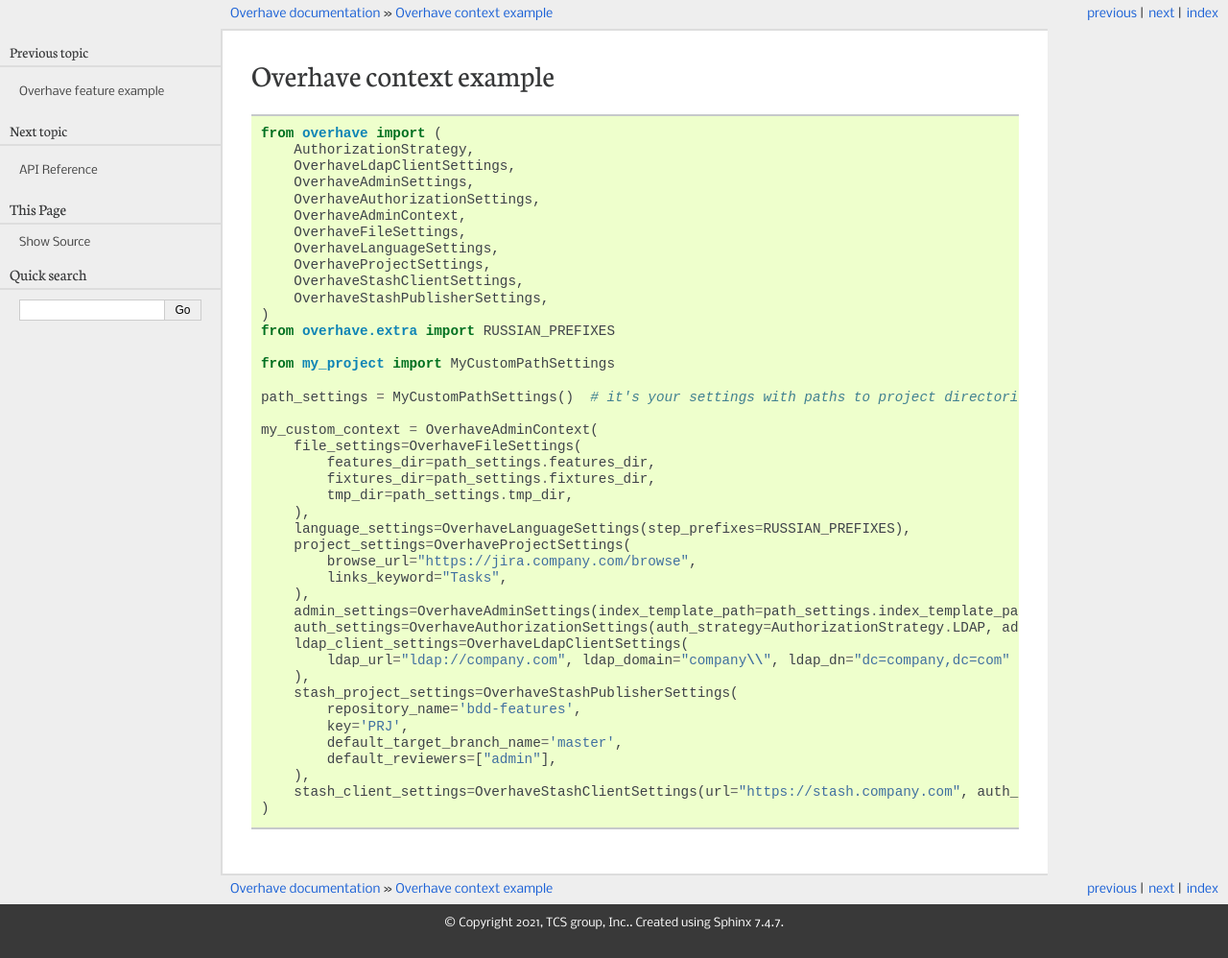
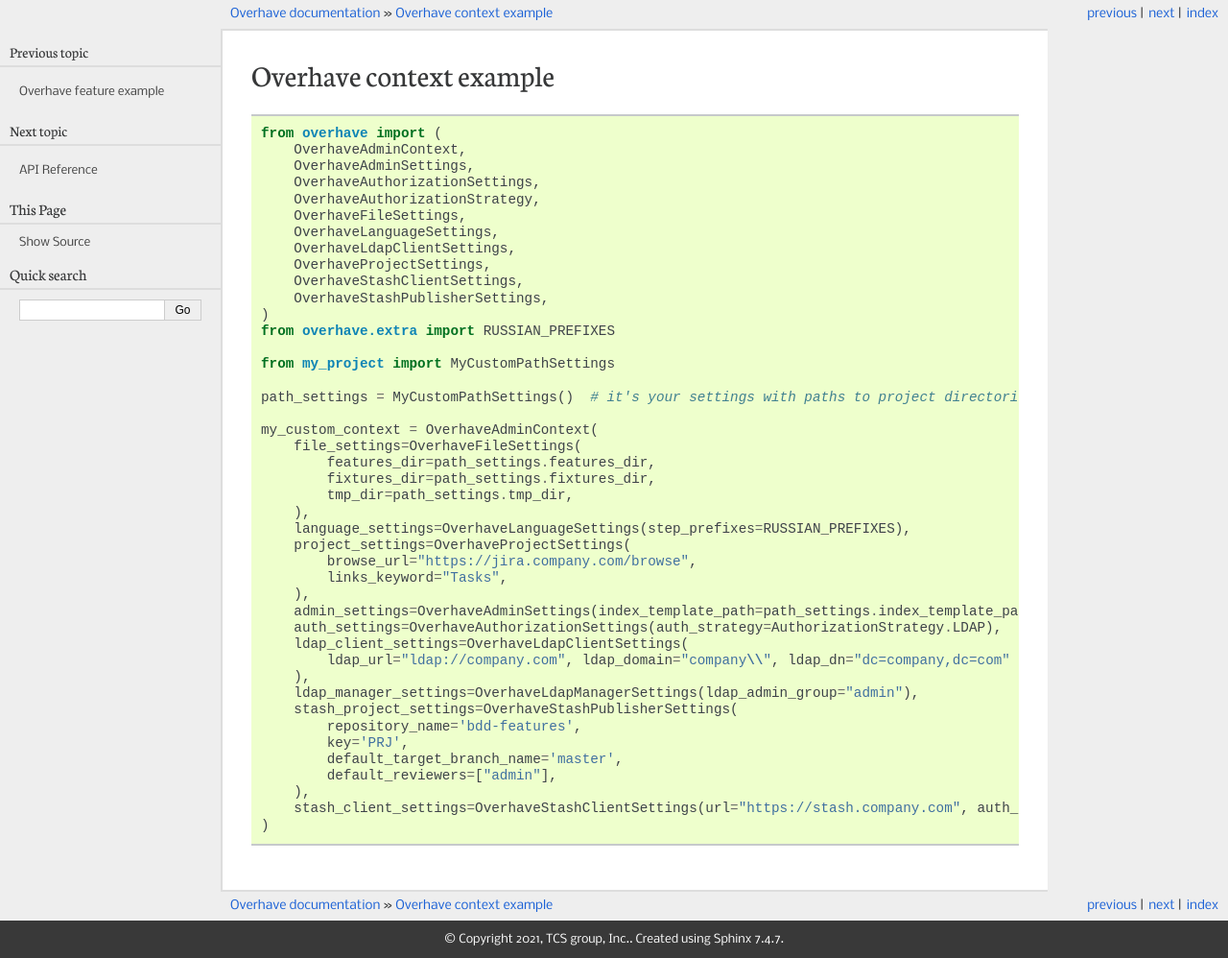
Before and after one commit to Tinkoff/overhave, a Sphinx documentation site: the page built from docs/includes/context_example.rst, in a window 1280 px wide. Shown: the whole page at 96% size. Built offline with Sphinx 7.4.7, drawn with Linux system fonts in a browser that asks for light colours; pages that are not in the unit, such as notebooks, are missing from menus.

```diff
--- a/docs/includes/context_example.rst
+++ b/docs/includes/context_example.rst
@@ -5,13 +5,13 @@
 .. code-block:: python
 
     from overhave import (
-        AuthorizationStrategy,
-        OverhaveLdapClientSettings,
+        OverhaveAdminContext,
         OverhaveAdminSettings,
         OverhaveAuthorizationSettings,
-        OverhaveAdminContext,
+        OverhaveAuthorizationStrategy,
         OverhaveFileSettings,
         OverhaveLanguageSettings,
+        OverhaveLdapClientSettings,
         OverhaveProjectSettings,
         OverhaveStashClientSettings,
         OverhaveStashPublisherSettings,
@@ -34,10 +34,11 @@
             links_keyword="Tasks",
         ),
         admin_settings=OverhaveAdminSettings(index_template_path=path_settings.index_template_path),
-        auth_settings=OverhaveAuthorizationSettings(auth_strategy=AuthorizationStrategy.LDAP, admin_group="admin"),
+        auth_settings=OverhaveAuthorizationSettings(auth_strategy=AuthorizationStrategy.LDAP),
         ldap_client_settings=OverhaveLdapClientSettings(
             ldap_url="ldap://company.com", ldap_domain="company\\", ldap_dn="dc=company,dc=com"
         ),
+        ldap_manager_settings=OverhaveLdapManagerSettings(ldap_admin_group="admin"),
         stash_project_settings=OverhaveStashPublisherSettings(
             repository_name='bdd-features',
             key='PRJ',
--- a/docs/includes/feature_example.rst
+++ b/docs/includes/feature_example.rst
@@ -4,10 +4,10 @@
 
 .. code-block:: gherkin
 
-    @feature_type_1 @my_custom_tag
+    @feature_type_1 @my_custom_tag @severity.critical
     Feature: Tinkoff Mobile answering machine
     ID: 123
-    # created by livestreamx | last edited by other_user, 09-01-2021 | published by other_user
+    # created by livestreamx | last edited by other_user, 09-01-2021 09:00:00 | published by other_user
     Tasks: PRJ-1234, PRJ-1235
 
     Background:
```
Also changed, not shown: README.rst (+8 -9 lines), 3 other files.
